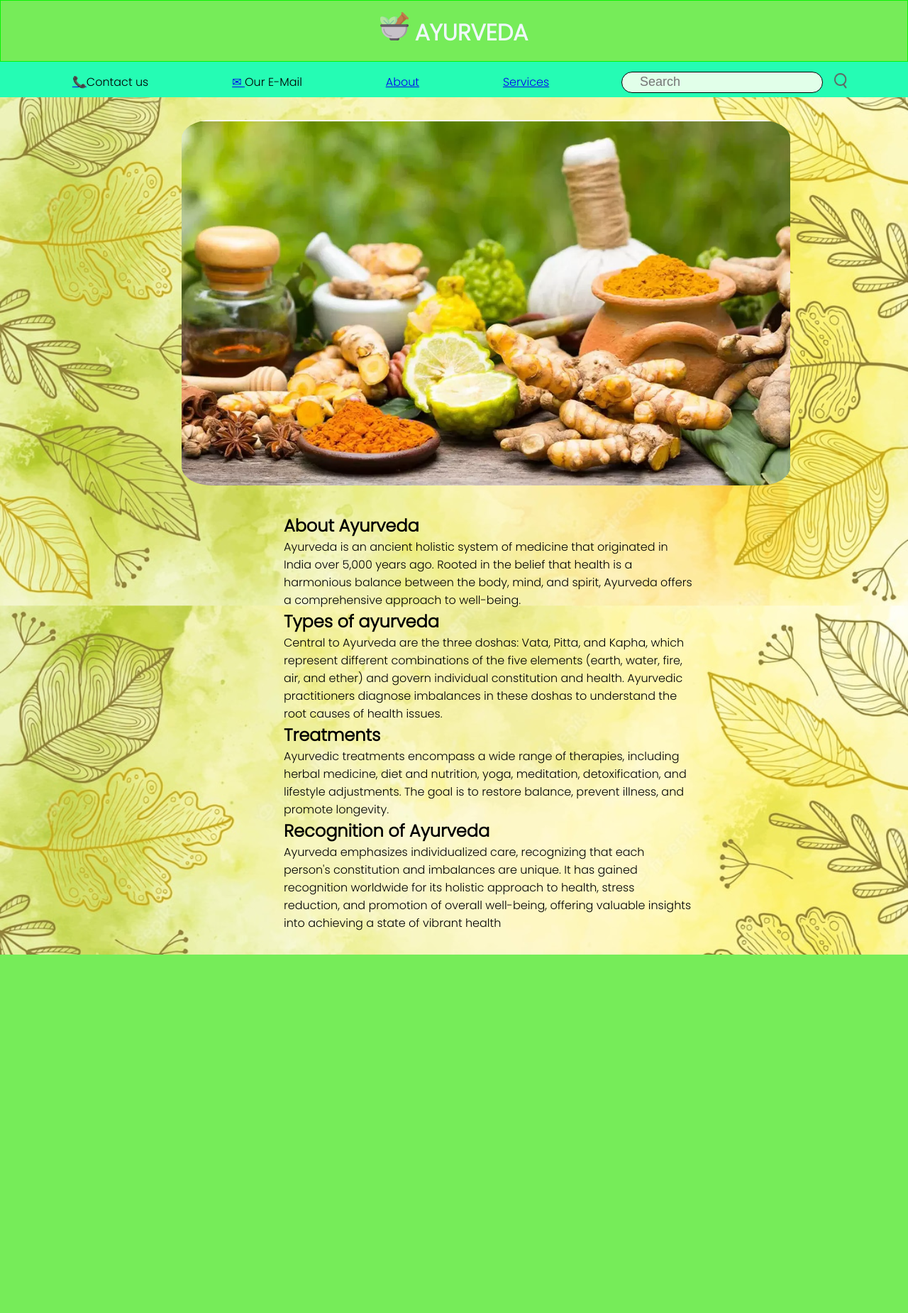
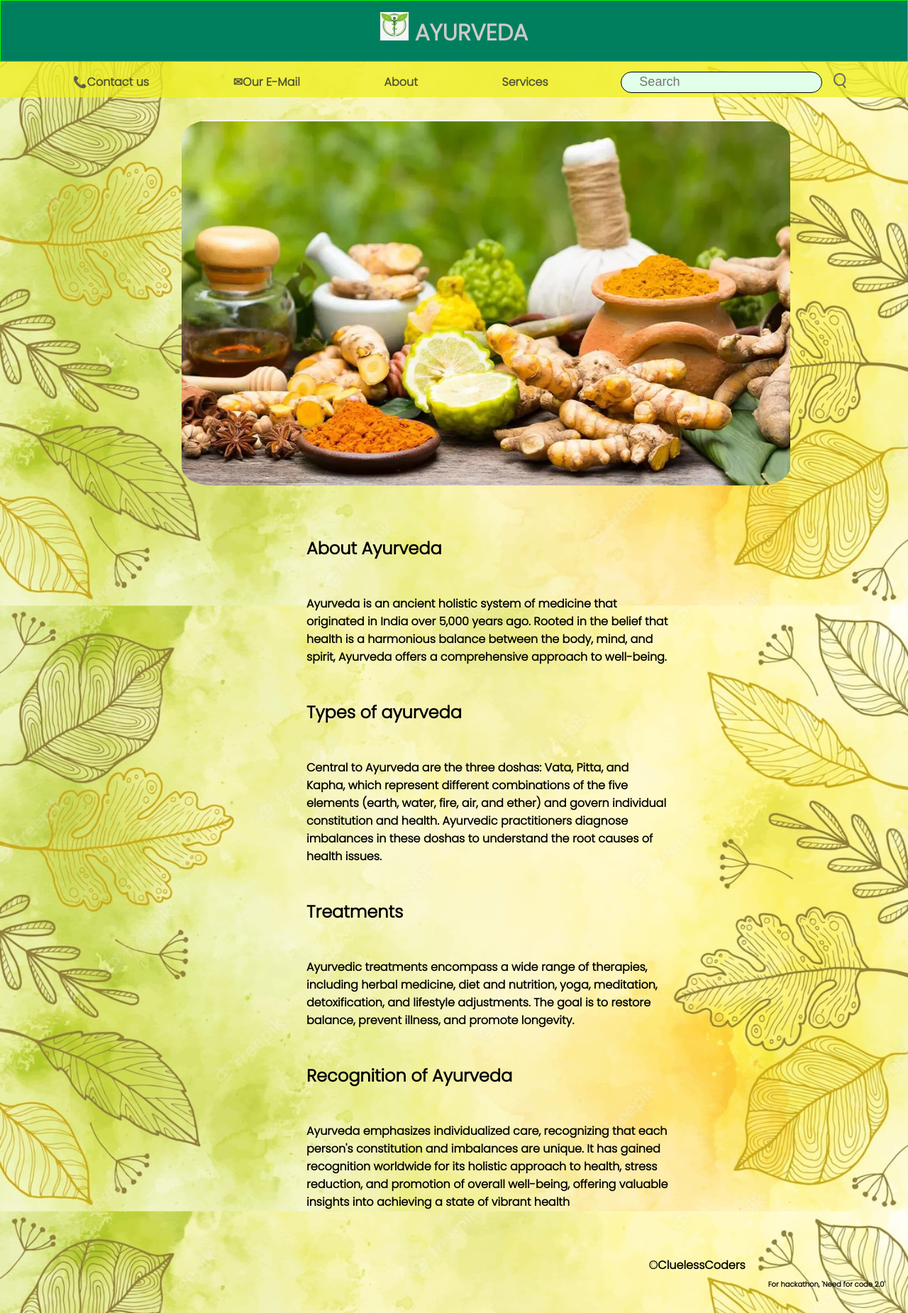
Before and after one commit to HIDZI123/NFC_CluelessCoders, a Django app: template ayurveda_nfc/main/templates/main/index.html in a window 1280 px wide. Shown: the whole page at 71% size. Before the commit the page ends 1345 px from the top, so only its background shows below. Run offline with Django 4.2, Linux system fonts and the light colour scheme; the template is opened without the code that fills it, so the values that code supplies are empty.

Commit message:
Added final touches to main page

```diff
--- a/ayurveda_nfc/main/templates/main/index.html
+++ b/ayurveda_nfc/main/templates/main/index.html
@@ -7,22 +7,23 @@
     <link rel="stylesheet" href="style.css"/>
     <title>ayurveda</title>
     <link rel="stylesheet" href="style.css">
+    <link rel="icon" href="images/icon.png">
 </head>
 <body>
     <header class="header">
 
         <h1  class="header__h1">
-            <img src="images/ayurveda_3063202.png" class="ayu-item">
-           <a href="/" class="header__a">AYURVEDA</a>
+            <img src="images/icon_2.png" class="ayu-item">
+        AYURVEDA
         </h1>
   <!-- nav bar -->
         <nav class="header__nav">
             <ul class="header__ul">
                 <li class="li1">
-                    <a href="#about"> &#128222;</a>Contact us
+                    <a href="#about">&#128222;Contact us</a>
                 </li>
                 <li class="li1">
-                    <a href="#about">&#9993; </a>Our E-Mail
+                    <a href="#about">&#9993;Our E-Mail</a>
                 </li>
                 <li class="li1">
                     <a href="#about">About</a>
@@ -33,7 +34,7 @@
                 <div class="search">
                     <input type="text" placeholder="Search" spellcheck="false">
                     <button class="button"><img src="images/search.png"></button>
-                  </div>
+                </div>
 
 
             </ul>
@@ -93,7 +94,12 @@
     </div>
     </section>
 </article>
-
 </main>
+    <footer>
+        &copy;CluelessCoders
+        <p id="end">
+            For hackathon, 'Need for code 2.0'
+        </p>
+    </footer>
 </body>
 </html>
--- a/ayurveda_nfc/main/templates/main/style.css
+++ b/ayurveda_nfc/main/templates/main/style.css
@@ -19,11 +19,30 @@ body
     background-attachment: fixed;
     background-color: #464646;
     backface-visibility: 70%;
+    font-weight: 800;
+}
+
+header
+{
+    position: sticky;
+    top: 0;
     z-index: 1;
+    color:#d0caca
 }
+h2
+{
+    font-weight: 800;
+    padding: 1rem;
+    margin: 1rem;
+}
+p
+{
+    margin: 2rem;
+}
+
 .header__nav{
     margin: 0%;
-    background-color: #25fcb4;
+    background-color: #efef20c2;
     height: 50px;
     max-width: 100%;
 
@@ -34,11 +53,13 @@ body
     text-align: center;
     padding: 1rem;
     margin-bottom: 0rem;
-    background-color: rgb(118, 236, 89);
+    background-color: #007f5f;
+
 }
 .header__ul
 {
     list-style: none;
+
 }
 .header__a
 {
@@ -118,7 +139,6 @@ body
 /* MAin image*/
 .main__img
   {
-
     margin-left:20%;
     border-radius: 5%;
   }
@@ -166,7 +186,6 @@ section{
     margin-left: 5rem;
     min-height: 30vh;
     width: 100%;
-
     padding: 2rem;
     font-size: 2rem;
     /* size: 50%; */
@@ -176,3 +195,32 @@ section{
     text-decoration: none;
     color:#1f7c07
 }
+
+a:visited
+{
+    color:#6e6c6c
+}
+
+a:hover,a:active
+{
+    color:#090909;
+    text-shadow: 2px 2px 3px #6e6c6c;
+}
+
+a
+{
+    font:inherit;
+    text-decoration: none;
+    color:#30372fda
+
+}
+
+#end
+{
+    font-size: x-small;
+}
+footer
+{
+    display: flex;
+    justify-content: flex-end;
+}
```
Also changed, not shown: ayurveda_nfc/main/templates/main/images/ayurveda_herbal_monotone_icon_in_powerpoint_pptx_png_and_editable_eps_format_slide01.jpg (added), ayurveda_nfc/main/templates/main/images/icon.png (renamed from ayurveda_nfc/main/templates/main/images/ayurveda_3063202.png), ayurveda_nfc/main/templates/main/images/icon_2.png (added).
